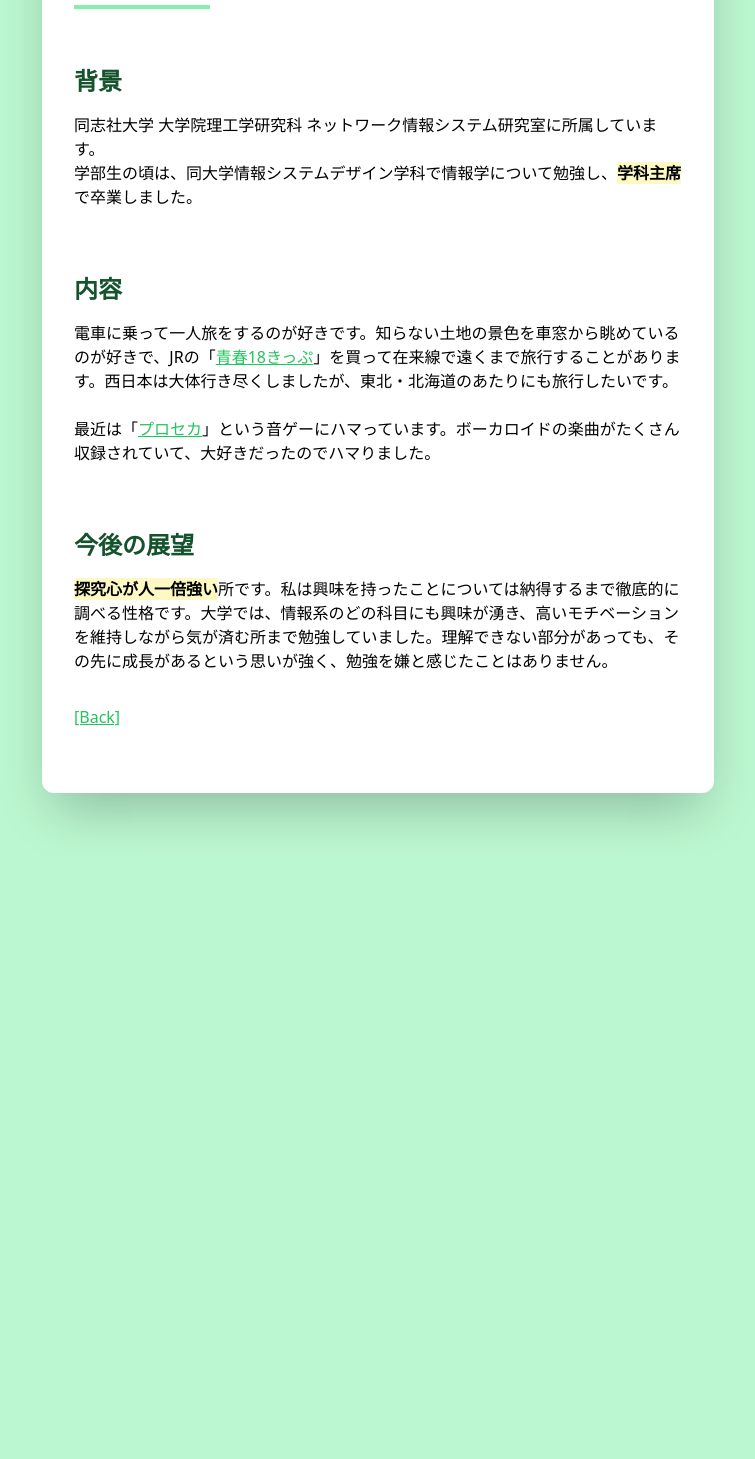
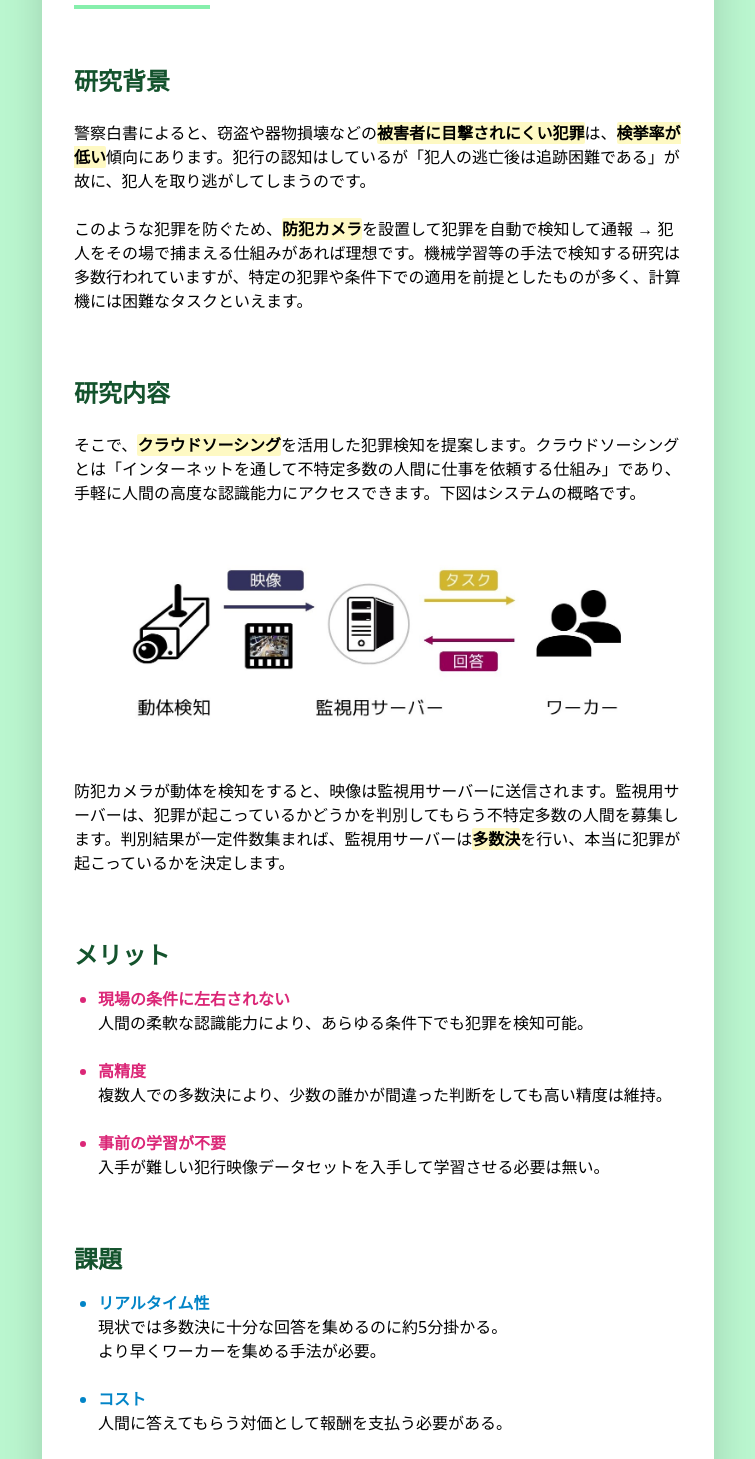
Before and after one commit to rint1925/rint-portfolio-website, a Nuxt app: page /research in a window 1280 px wide. Shown: the part 111-1570 px from the top of the page, without its empty margins (262-1017 px from the left). Before the commit the page ends 968 px from the top, so only its background shows below. Built offline with nearby package versions, Linux system fonts and the light colour scheme.

Commit message:
modified research.vue

```diff
--- a/pages/index.vue
+++ b/pages/index.vue
@@ -19,7 +19,6 @@
         <h2>Works</h2>
         <ul>
         <li>Pytorchを用いた時系列分析システムの開発 <NuxtLink class="link-text" to="/work-pytorch">[詳細]</NuxtLink></li>
-        <li>万引き検知システムの構築 (研究段階) <NuxtLink class="link-text" to="/work-research">[詳細]</NuxtLink></li>
         <li>ポートフォリオサイト (当サイト) <NuxtLink class="link-text" to="/work-portfolio-site">[詳細]</NuxtLink></li>
         </ul>
       </main>
@@ -38,6 +37,5 @@ export default {
 }
 </script>
 
-<style lang="postcss" scoped>
-
+<style scoped>
 </style>
--- a/pages/research.vue
+++ b/pages/research.vue
@@ -5,17 +5,43 @@
 
         <h2 class="mt-30">Research</h2>
         <br>
-        <h3 class="mt-8 mb-4">背景</h3>
-        <p>同志社大学 大学院理工学研究科 ネットワーク情報システム研究室に所属しています。</p>
-        <p>学部生の頃は、同大学情報システムデザイン学科で情報学について勉強し、<em>学科主席</em>で卒業しました。</p>
+        <h3 class="mt-8 mb-6">研究背景</h3>
+        <p>警察白書によると、窃盗や器物損壊などの<em>被害者に目撃されにくい犯罪</em>は、<em>検挙率が低い</em>傾向にあります。犯行の認知はしているが「犯人の逃亡後は追跡困難である」が故に、犯人を取り逃がしてしまうのです。</p>
+        <br>
+        <p>このような犯罪を防ぐため、<em>防犯カメラ</em>を設置して犯罪を自動で検知して通報 → 犯人をその場で捕まえる仕組みがあれば理想です。機械学習等の手法で検知する研究は多数行われていますが、特定の犯罪や条件下での適用を前提としたものが多く、計算機には困難なタスクといえます。</p>
 
-        <h3 class="mt-16 mb-4">内容</h3>
-        <p>電車に乗って一人旅をするのが好きです。知らない土地の景色を車窓から眺めているのが好きで、JRの「<a href="https://railway.jr-central.co.jp/tickets/youth18-ticket/">青春18きっぷ</a>」を買って在来線で遠くまで旅行することがあります。西日本は大体行き尽くしましたが、東北・北海道のあたりにも旅行したいです。</p>
+        <h3 class="mt-16 mb-6">研究内容</h3>
+        <p>そこで、<em>クラウドソーシング</em>を活用した犯罪検知を提案します。クラウドソーシングとは「インターネットを通して不特定多数の人間に仕事を依頼する仕組み」であり、手軽に人間の高度な認識能力にアクセスできます。下図はシステムの概略です。</p>
+        <img src="../assets/images/research.jpg" class="inline-block my-11 scale-90">
+        <p>防犯カメラが動体を検知をすると、映像は監視用サーバーに送信されます。監視用サーバーは、犯罪が起こっているかどうかを判別してもらう不特定多数の人間を募集します。判別結果が一定件数集まれば、監視用サーバーは<em>多数決</em>を行い、本当に犯罪が起こっているかを決定します。</p>
+
+        <h3 class="mt-16 mb-4">メリット</h3>
+        <ul>
+        <li class="font-bold text-pink-600">現場の条件に左右されない</li>
+        <p>人間の柔軟な認識能力により、あらゆる条件下でも犯罪を検知可能。</p>
         <br>
-        <p>最近は「<a href="https://pjsekai.sega.jp/">プロセカ</a>」という音ゲーにハマっています。ボーカロイドの楽曲がたくさん収録されていて、大好きだったのでハマりました。</p>
+        <li class="font-bold text-pink-600">高精度</li>
+        <p>複数人での多数決により、少数の誰かが間違った判断をしても高い精度は維持。</p>
+        <br>
+        <li class="font-bold text-pink-600">事前の学習が不要</li>
+        <p>入手が難しい犯行映像データセットを入手して学習させる必要は無い。</p>
+        </ul>
+
+        <h3 class="mt-16 mb-4">課題</h3>
+        <ul>
+        <li class="font-bold text-sky-600">リアルタイム性</li>
+        <p>現状では多数決に十分な回答を集めるのに約5分掛かる。</p>
+        <p>より早くワーカーを集める手法が必要。</p>
+        <br>
+        <li class="font-bold text-sky-600">コスト</li>
+        <p>人間に答えてもらう対価として報酬を支払う必要がある。</p>
+        <br>
+        </ul>
 
         <h3 class="mt-16 mb-4">今後の展望</h3>
-        <p><em>探究心が人一倍強い</em>所です。私は興味を持ったことについては納得するまで徹底的に調べる性格です。大学では、情報系のどの科目にも興味が湧き、高いモチベーションを維持しながら気が済む所まで勉強していました。理解できない部分があっても、その先に成長があるという思いが強く、勉強を嫌と感じたことはありません。</p>
+        <p>実用には上で述べた<em>リアルタイム性</em>と<em>コスト</em>の課題を解決する必要がある。</p>
+        <p>リアルタイム性の課題はワーカーが注目しやすいタスクにしたり、待機タスクを用意して一定時間ワーカーを保持する仕組みを検討中。</p>
+        <p>コストの課題はシステムを根本的に見直し、<em>AIが取りこぼした判断を人間が補う</em>ようなHuman-in-the-loop的なシステムにシフトしていくことを考えている。</p>
         <NuxtLink class="inline-block link-text mt-8" to="/">[Back]</NuxtLink>
       </main>
     </div>
--- a/pages/skills.vue
+++ b/pages/skills.vue
@@ -15,7 +15,7 @@
         <h3 class="mt-16 mb-4">勉強中のもの</h3>
         <p>Go / SQL</p>
 
-        <h3 class="mt-16 mb-4">その他</h3>
+        <h3 class="mt-16 mb-4">資格等</h3>
         <p>TOEIC公開テスト 830点</p>
 
         <NuxtLink class="inline-block link-text mt-8" to="/">[Back]</NuxtLink>
--- a/pages/work-portfolio-site.vue
+++ b/pages/work-portfolio-site.vue
@@ -4,7 +4,7 @@
       <main class="main-content">
 
         <h2 class="mt-30">ポートフォリオサイト (当サイト)</h2>
-        <div>Coming Soon...</div>
+        <div>端的に分かりやすく伝えられる媒体、と、アピール</div>
         <NuxtLink class="inline-block link-text mt-8" to="/">[Back]</NuxtLink>
       </main>
     </div>
```
Also changed, not shown: assets/images/me.jpg, assets/images/research.jpg (added).
